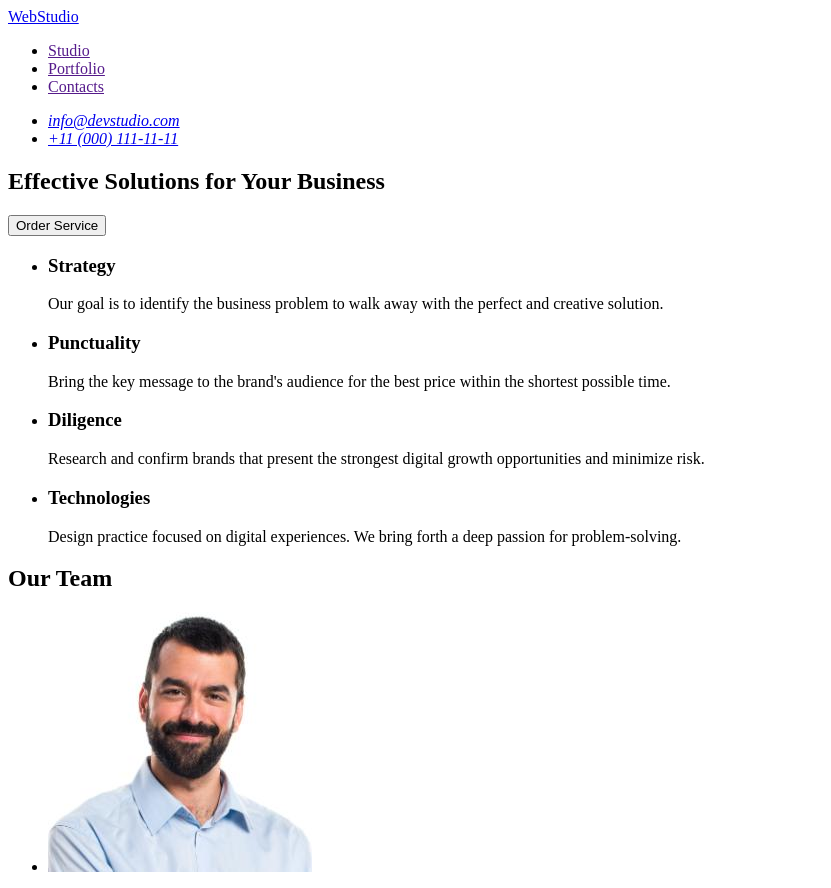
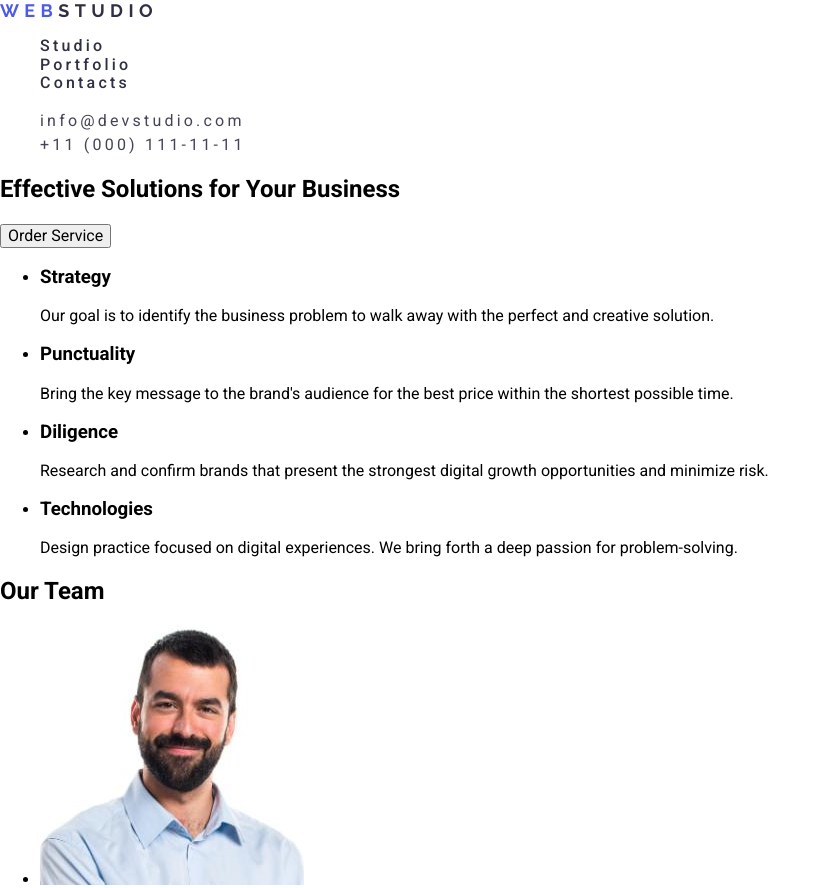
Before and after one commit to Dia-net/goit-markup-hw-02, a plain HTML site: page index.html in a window 1280 px wide. Shown: the top 888 px of the page, without its empty margins (0-831 px from the left). Drawn offline with nearby package versions, Linux system fonts and the light colour scheme.

Commit message:
Header+address
Css style

```diff
--- /dev/null
+++ b/css/style.css
@@ -0,0 +1,46 @@
+body{
+font-family: 'Roboto', sans-serif;
+background-color: #FFF;
+}
+.list {
+    list-style: none;
+  }
+
+  .link {
+    text-decoration: none;
+    font-style: normal;
+  }
+/* =====HEADER===== */
+
+.header-logo {
+    color: var(--NAVY-BLUE, #2E2F42);
+    font-family: Raleway;
+    font-size: 18px;
+    font-weight: 700;
+    line-height: 1.17;
+    letter-spacing: 0.3em;
+    text-transform: uppercase;
+}
+.header-logo-color {
+color: var(--IRIS, #4D5AE5);
+font-family: Raleway;
+font-size: 18px;
+font-weight: 700;
+line-height: 1.17;
+letter-spacing: 0.3em;
+text-transform: uppercase;
+}
+.header-menu-link {
+    color: var(--NAVY-BLUE, #2E2F42);
+font-size: 16px;
+font-weight: 500;
+line-height: 1,50;
+letter-spacing: 0.2em;
+}
+.contacts-link {
+    color: var(--SLATE, #434455);
+font-size: 16px;
+font-weight: 400;
+line-height: 1.50;
+letter-spacing: 0.2em;
+}
--- a/index.html
+++ b/index.html
@@ -4,31 +4,50 @@
     <meta charset="UTF-8" />
     <meta name="viewport" content="width=device-width, initial-scale=1.0" />
     <title>Document</title>
+    <link rel="preconnect" href="https://fonts.googleapis.com" />
+    <link rel="preconnect" href="https://fonts.gstatic.com" crossorigin />
+    <link
+      href="https://fonts.googleapis.com/css2?family=Raleway:wght@700&family=Roboto:wght@400;500;700&display=swap"
+      rel="stylesheet"
+    />
+    <link rel="preconnect" href="https://fonts.googleapis.com" />
+    <link rel="preconnect" href="https://fonts.gstatic.com" crossorigin />
+    <link
+      href="https://fonts.googleapis.com/css2?family=Roboto:wght@400;500;700&display=swap"
+      rel="stylesheet"
+    />
+    <link
+      rel="stylesheet"
+      href="https://cdnjs.cloudflare.com/ajax/libs/modern-normalize/2.0.0/modern-normalize.min.css"
+      integrity="sha512-4xo8blKMVCiXpTaLzQSLSw3KFOVPWhm/TRtuPVc4WG6kUgjH6J03IBuG7JZPkcWMxJ5huwaBpOpnwYElP/m6wg=="
+      crossorigin="anonymous"
+      referrerpolicy="no-referrer"
+    />
+    <link rel="stylesheet" href="./css/style.css" />
   </head>
   <body>
-    <header>
-        <nav>
-      <a href="./index.html">WebStudio </a>
-      <ul>
-        <li>
-          <a href="">Studio</a>
+    <header class="header">
+      <nav class="header-navigation">
+        <a class="header-logo link" href="./index.html"><span class="header-logo-color">Web</span>Studio </a>
+        <ul class="header-menu list">
+          <li class="header-item">
+            <a class="header-menu-link link" href="">Studio</a>
           </li>
-        <li>
-          <a href="">Portfolio</a>
+          <li class="header-item">
+            <a class="header-menu-link link" href="">Portfolio</a>
           </li>
-        <li>
-          <a href="">Contacts</a>
+          <li class="header-item">
+            <a class="header-menu-link link" href="">Contacts</a>
           </li>
         </ul>
       </nav>
-      <address>
-        <ul>
-          <li>
-            <a href="mailto:info@devstudio.com">info@devstudio.com</a><br />
+      <address class="contacts">
+        <ul class="contacts-menu list">
+          <li class="contacs-item">
+            <a class="contacts-link link" href="mailto:info@devstudio.com">info@devstudio.com</a><br />
           </li>
-          <li>
-            <a href="tel:+110001111111">+11 (000) 111-11-11</a><br />
-          </li>
+          <li class="contacs-item">
+            <a class="contacts-link link" href="tel:+110001111111">+11 (000) 111-11-11</a><br /></li>
         </ul>
       </address>
     </header>
@@ -76,32 +95,32 @@
         <h2>Our Team</h2>
         <ul>
           <li>
-            <img
-              src="./images/Mark.jpg"
-              alt="Mark"
-              width="264"
-              height="260"
-            />
+            <img src="./images/Mark.jpg" alt="Mark" width="264" height="260" />
             <h3>Mark Guerrero</h3>
             <p>Product Designer</p>
           </li>
           <li>
-            <img src="./images/Tom.jpg" alt="Tom"
-            width="264"
-            height="260">
+            <img src="./images/Tom.jpg" alt="Tom" width="264" height="260" />
             <h3>Tom Ford</h3>
             <p>Frontend Developer</p>
           </li>
           <li>
-            <img src="./images/Camila.jpg" alt="Camila"
+            <img
+              src="./images/Camila.jpg"
+              alt="Camila"
               width="264"
-            height="260">
+              height="260"
+            />
             <h3>Camila Garcia</h3>
             <p>Marketing</p>
           </li>
-          <li><img src="./images/Daniel.jpg" alt="Daniel"
+          <li>
+            <img
+              src="./images/Daniel.jpg"
+              alt="Daniel"
               width="264"
-            height="260">
+              height="260"
+            />
             <h3>Daniel Wilson</h3>
             <p>UI Designer</p>
           </li>
@@ -110,7 +129,10 @@
     </main>
     <footer>
       <a href="./index.html">WebStudio</a>
-        <p>Increase the flow of customers and sales for your business with digital marketing & growth solutions.</p>
+      <p>
+        Increase the flow of customers and sales for your business with digital
+        marketing & growth solutions.
+      </p>
     </footer>
   </body>
 </html>
```
Lines whose indentation alone changed are shown as unchanged.
